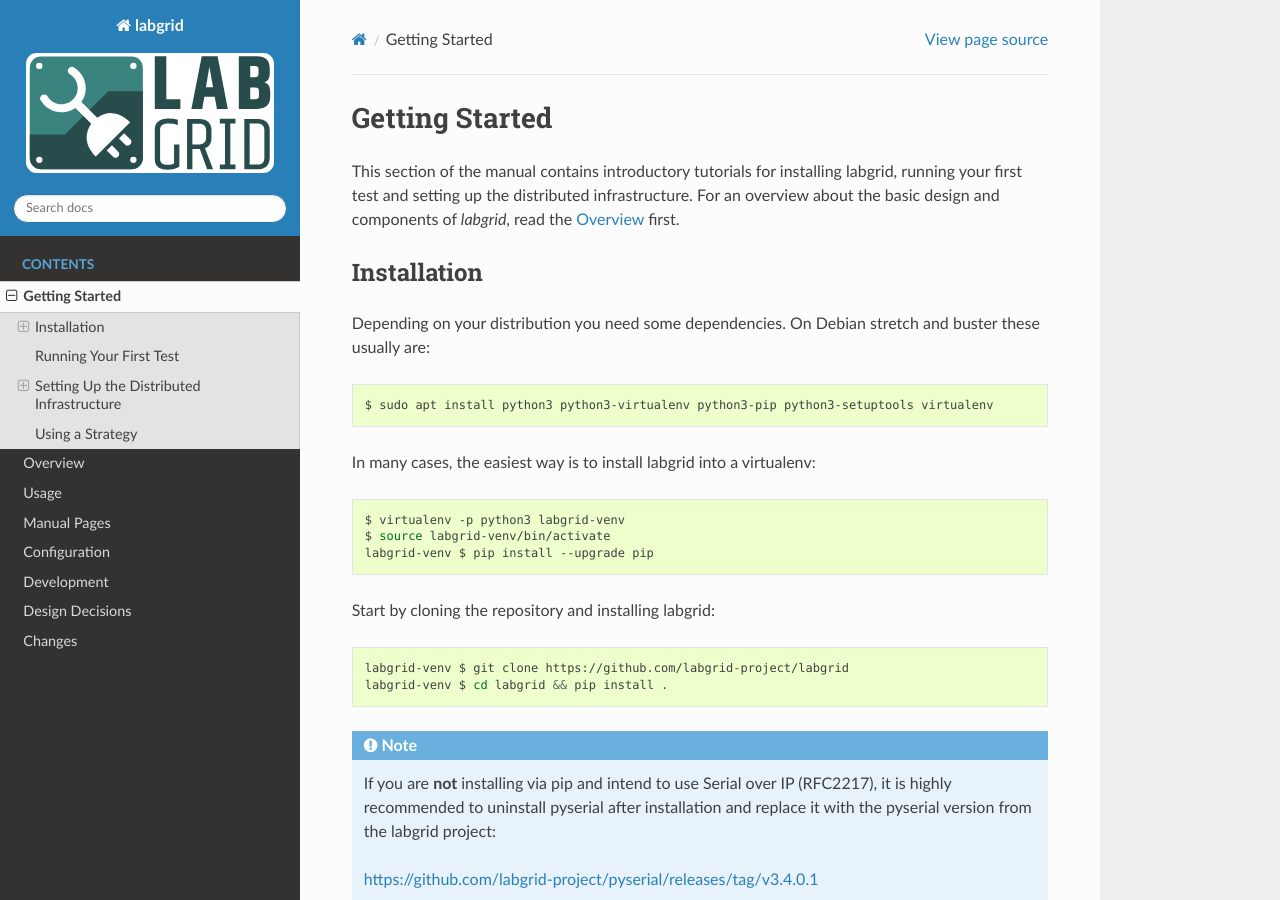
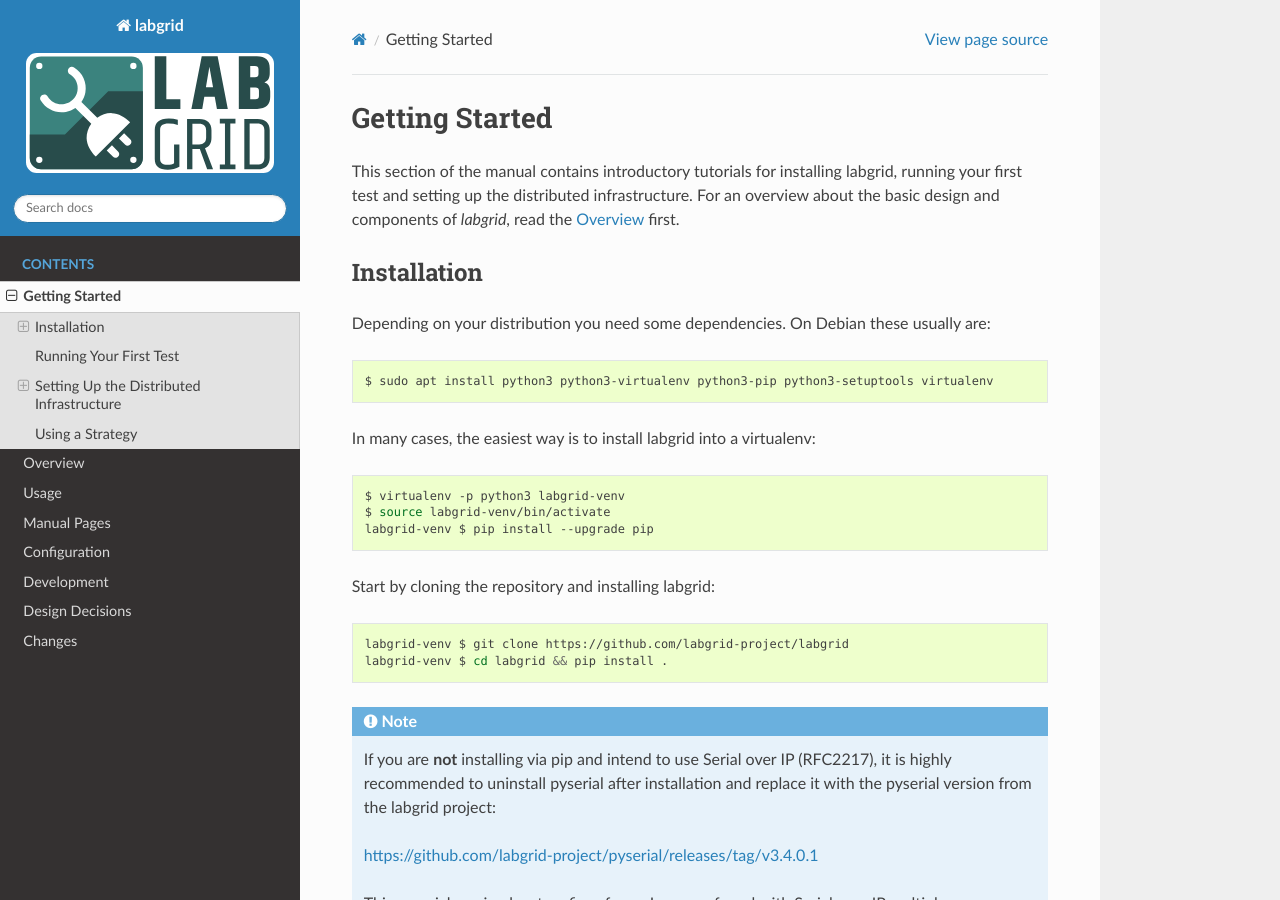
Before and after one commit to labgrid-project/labgrid, a Sphinx documentation site: the page built from doc/getting_started.rst, in a window 1280 px wide and 900 px high. Built offline with Sphinx 7.4.7 and the Read the Docs theme 2.0.0, drawn with Linux system fonts in a browser that asks for light colours; pages that are not in the unit, such as notebooks, are missing from menus.

Commit message:
doc/getting_started: do not mention explicit Debian releases
Signed-off-by: Bastian Krause <bst@pengutronix.de>

```diff
--- a/doc/getting_started.rst
+++ b/doc/getting_started.rst
@@ -9,8 +9,8 @@ For an overview about the basic design and components of `labgrid`, read the
 Installation
 ------------
 
-Depending on your distribution you need some dependencies. On Debian stretch
-and buster these usually are:
+Depending on your distribution you need some dependencies. On Debian these
+usually are:
 
 .. code-block:: bash
 
```
